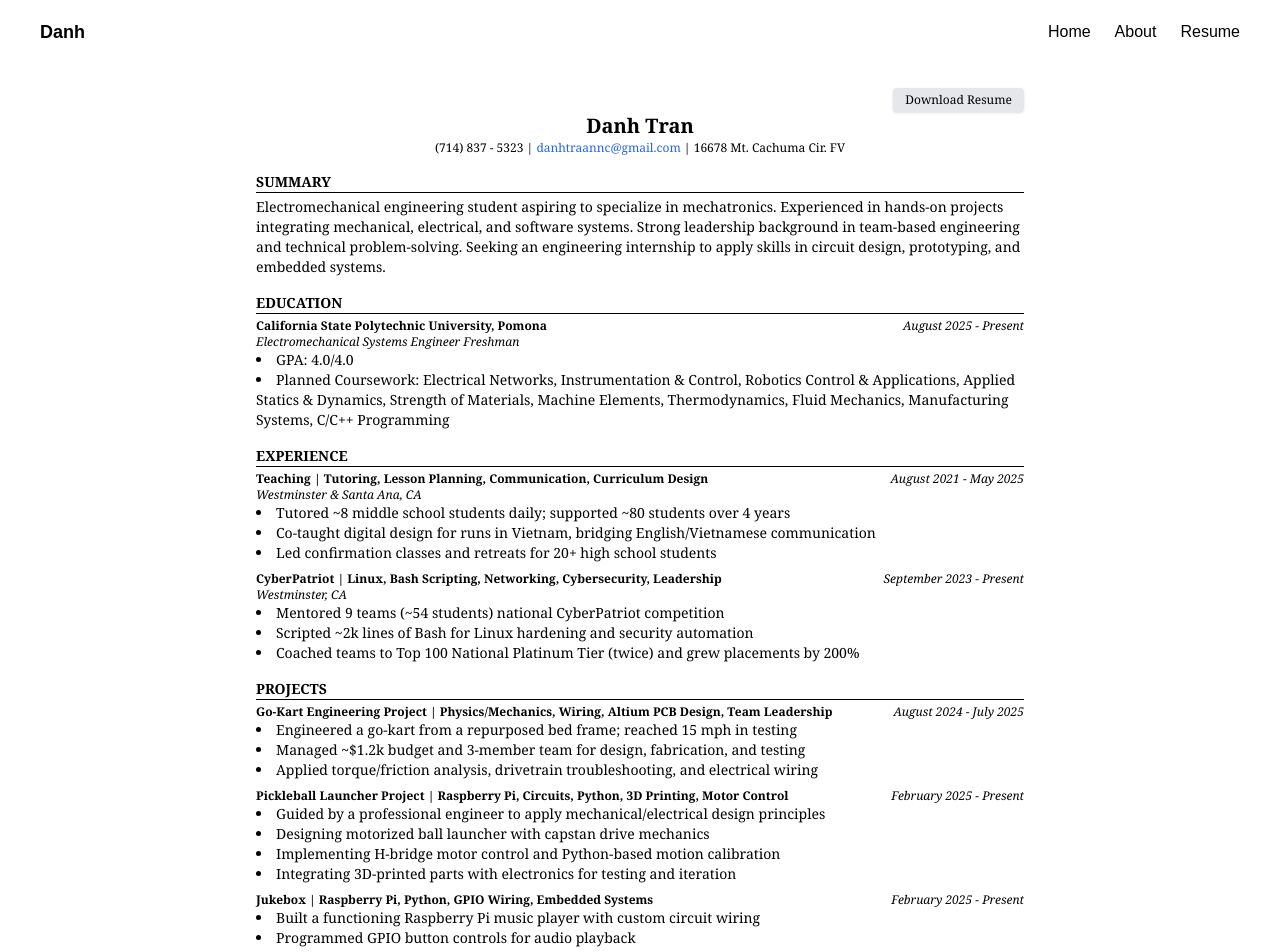
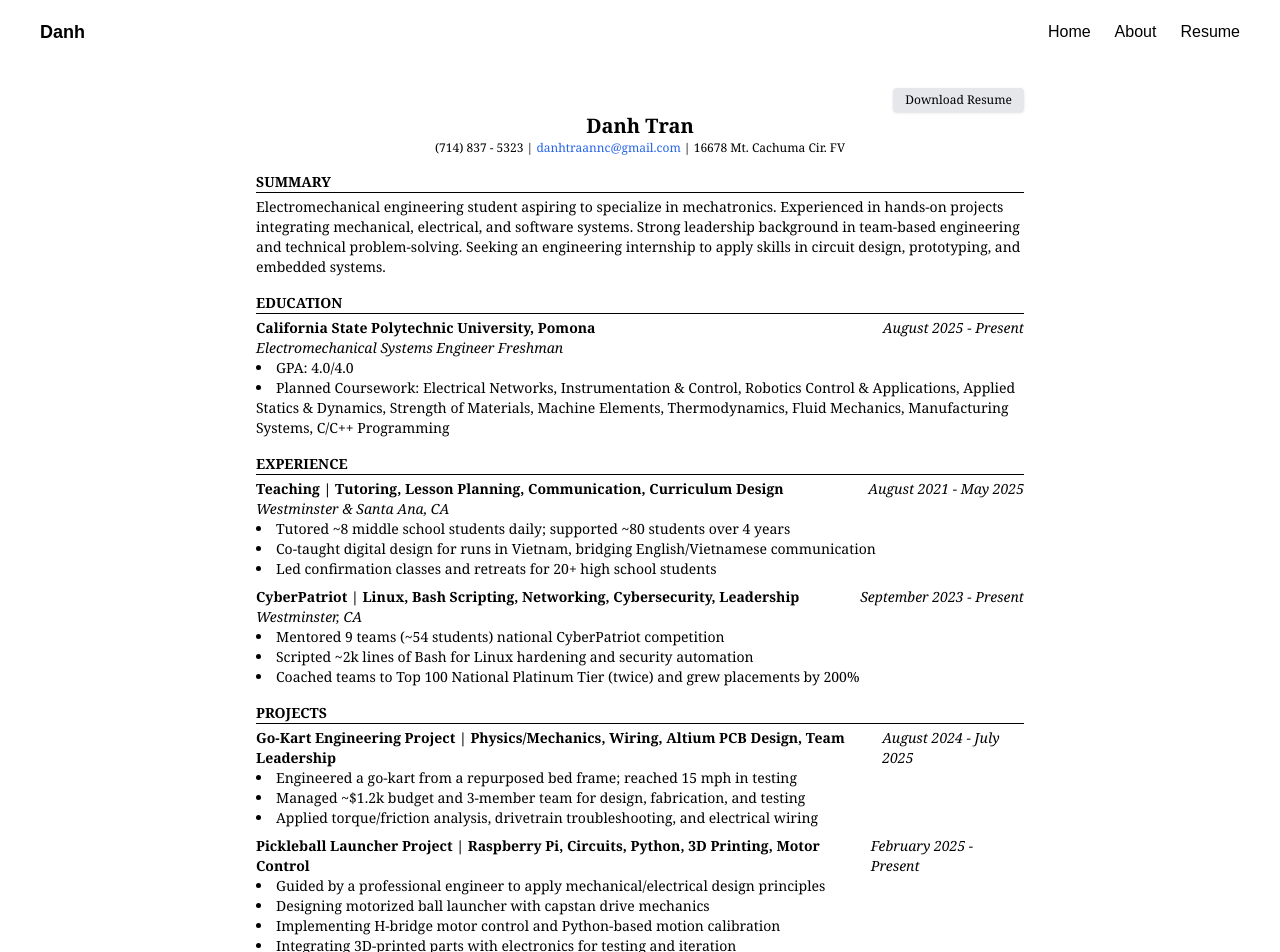
Before and after one commit to VeryFluffed/portfolio, a React (Vite) app: page /resume in a window 1280 px wide. Shown: the top 952 px of the page. Built offline with nearby package versions, Linux system fonts and the light colour scheme; no server answers; a web font is replaced by a local one.

Commit message:
Fixed About UI
- wide

```diff
--- a/src/sections/ActualResume.jsx
+++ b/src/sections/ActualResume.jsx
@@ -50,13 +50,13 @@ export default function ActualResume() {
                     EDUCATION
                 </h2>
                 <div className="mb-2">
-                    <div className="flex justify-between text-xs">
+                    <div className="flex justify-between text-sm">
                         <p className="font-semibold">
                             California State Polytechnic University, Pomona
                         </p>
                         <p className="italic">August 2025 - Present</p>
                     </div>
-                    <p className="italic text-xs">
+                    <p className="italic text-sm">
                         Electromechanical Systems Engineer Freshman
                     </p>
                     <ul className="list-disc list-inside">
@@ -78,14 +78,14 @@ export default function ActualResume() {
                     EXPERIENCE
                 </h2>
                 <div className="mb-2">
-                    <div className="flex justify-between text-xs">
+                    <div className="flex justify-between text-sm">
                         <p className="font-semibold">
                             Teaching | Tutoring, Lesson Planning, Communication, Curriculum
                             Design
                         </p>
                         <p className="italic">August 2021 - May 2025</p>
                     </div>
-                    <p className="italic text-xs">Westminster & Santa Ana, CA</p>
+                    <p className="italic text-sm">Westminster & Santa Ana, CA</p>
                     <ul className="list-disc list-inside">
                         <li>
                             Tutored ~8 middle school students daily; supported ~80 students
@@ -103,14 +103,14 @@ export default function ActualResume() {
                 </div>
 
                 <div>
-                    <div className="flex justify-between text-xs">
+                    <div className="flex justify-between text-sm">
                         <p className="font-semibold">
                             CyberPatriot | Linux, Bash Scripting, Networking, Cybersecurity,
                             Leadership
                         </p>
                         <p className="italic">September 2023 - Present</p>
                     </div>
-                    <p className="italic text-xs">Westminster, CA</p>
+                    <p className="italic text-sm">Westminster, CA</p>
                     <ul className="list-disc list-inside">
                         <li>
                             Mentored 9 teams (~54 students) national CyberPatriot competition
@@ -134,7 +134,7 @@ export default function ActualResume() {
                 </h2>
 
                 <div className="mb-2">
-                    <div className="flex justify-between text-xs">
+                    <div className="flex justify-between text-sm">
                         <p className="font-semibold">
                             Go-Kart Engineering Project | Physics/Mechanics, Wiring, Altium
                             PCB Design, Team Leadership
@@ -158,7 +158,7 @@ export default function ActualResume() {
                 </div>
 
                 <div className="mb-2">
-                    <div className="flex justify-between text-xs">
+                    <div className="flex justify-between text-sm">
                         <p className="font-semibold">
                             Pickleball Launcher Project | Raspberry Pi, Circuits, Python, 3D
                             Printing, Motor Control
@@ -185,7 +185,7 @@ export default function ActualResume() {
                 </div>
 
                 <div>
-                    <div className="flex justify-between text-xs">
+                    <div className="flex justify-between text-sm">
                         <p className="font-semibold">
                             Jukebox | Raspberry Pi, Python, GPIO Wiring, Embedded Systems
                         </p>
--- a/src/sections/FirstProjects.jsx
+++ b/src/sections/FirstProjects.jsx
@@ -3,8 +3,7 @@ import React from "react";
 const Introduction = () => {
     return (
         <section className="w-full bg-white mb-8">
-            <div className="h-[1px] bg-black w-1/3 mb-10 mx-auto"/>
-            <div className="max-w-6xl mx-auto flex flex-col md:flex-row items-center gap-12 px-36">
+            <div className="max-w-6xl mx-auto flex flex-col md:flex-row items-center gap-12 px-16">
 
                 {/* image */}
                 <div className="flex-shrink-0 size-72 flex items-center justify-center">
--- a/src/sections/Introduction.jsx
+++ b/src/sections/Introduction.jsx
@@ -3,7 +3,7 @@ import React from "react";
 const Introduction = () => {
     return (
         <section className="w-full bg-white mb-12">
-            <div className="max-w-6xl mx-auto flex flex-col md:flex-row items-center gap-12 px-36 mt-36">
+            <div className="max-w-6xl mx-auto flex flex-col md:flex-row items-center gap-12 px-16 mt-36">
 
                 {/* image */}
                 <div className="flex-shrink-0 size-72 flex items-center justify-center">
--- a/src/sections/Leader.jsx
+++ b/src/sections/Leader.jsx
@@ -3,8 +3,7 @@ import React from "react";
 const Introduction = () => {
     return (
         <section className="w-full bg-white mb-8">
-            <div className="h-[1px] bg-black w-1/3 mb-10 mx-auto"/>
-            <div className="max-w-6xl mx-auto flex flex-col md:flex-row items-center gap-12 px-36">
+            <div className="max-w-6xl mx-auto flex flex-col md:flex-row items-center gap-12 px-16">
                 {/* Text content */}
                 <div className="flex-1 p-8 bg-white flex flex-col justify-center">
                     <h2 className="text-3xl font-serif font-semibold mb-6 tracking-widest about_tag">
--- a/src/sections/Life.jsx
+++ b/src/sections/Life.jsx
@@ -3,8 +3,7 @@ import React from "react";
 const Introduction = () => {
     return (
         <section className="w-full bg-white mb-16">
-            <div className="h-[1px] bg-black w-1/3 mb-10 mx-auto"/>
-            <div className="max-w-6xl mx-auto flex flex-col md:flex-row items-center gap-12 px-36">
+            <div className="max-w-6xl mx-auto flex flex-col md:flex-row items-center gap-12 px-16">
                 {/* Text content */}
                 <div className="flex-1 p-8 bg-white flex flex-col justify-center">
                     <h2 className="text-3xl font-serif font-semibold mb-6 tracking-widest about_tag">
--- a/src/sections/Minecraft.jsx
+++ b/src/sections/Minecraft.jsx
@@ -3,8 +3,7 @@ import React from "react";
 const Introduction = () => {
     return (
         <section className="w-full bg-white mb-8">
-            <div className="h-[1px] bg-black w-1/3 mb-6 mx-auto"/>
-            <div className="max-w-6xl mx-auto flex flex-col md:flex-row items-center gap-12 px-36">
+            <div className="max-w-6xl mx-auto flex flex-col md:flex-row items-center gap-12 px-16">
                 {/* Text content */}
                 <div className="flex-1 p-8 bg-white flex flex-col justify-center">
                     <h2 className="text-3xl font-serif font-semibold mb-6 tracking-widest about_tag">
--- a/src/sections/Study.jsx
+++ b/src/sections/Study.jsx
@@ -3,8 +3,7 @@ import React from "react";
 const Introduction = () => {
     return (
         <section className="w-full bg-white mb-12">
-            <div className="h-[1px] bg-black w-1/3 mb-10 mx-auto"/>
-            <div className="max-w-6xl mx-auto flex flex-col md:flex-row items-center gap-12 px-36">
+            <div className="max-w-6xl mx-auto flex flex-col md:flex-row items-center gap-12 px-16">
 
                 {/* image */}
                 <div className="flex-shrink-0 size-72 flex items-center justify-center">
@@ -22,9 +21,9 @@ const Introduction = () => {
                     <p className="text-base about_tag text-gray-700 leading-relaxed text-justify">
                         Right now, my focus is mastering the intersection of hardware and software while building
                         projects that are both technically challenging and impactful. I am planning on taking as many
-                        <a className="bold"> advanced mechanical and electrical courses</a> available at Cal Poly Pomona. Long-term, I plan to pursue an
-                        <a className="bold"> MBA</a> to pair business strategy with engineering, with the goal of working at the intersection of
-                        startups, innovation, and motorsport.
+                        <a className="bold"> advanced mechanical and electrical courses</a> available at Cal Poly Pomona.
+                        Long-term, I plan to pursue an<a className="bold"> MBA</a> to pair business strategy with
+                        engineering, with the goal of working at the intersection of startups, innovation, and motorsport.
                     </p>
                 </div>
             </div>
```
Also changed, not shown: src/sections/AboutMe.jsx (+8 -8 lines).
